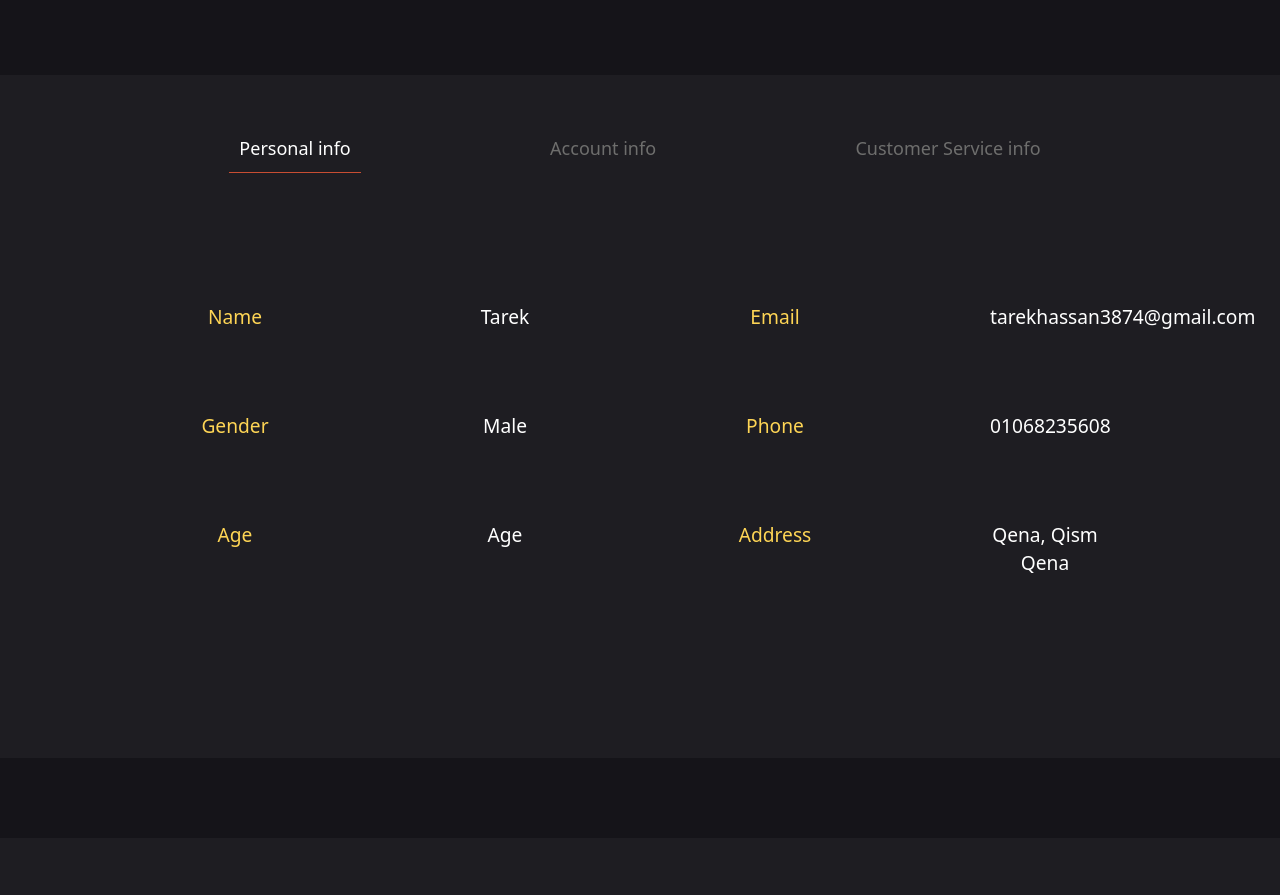
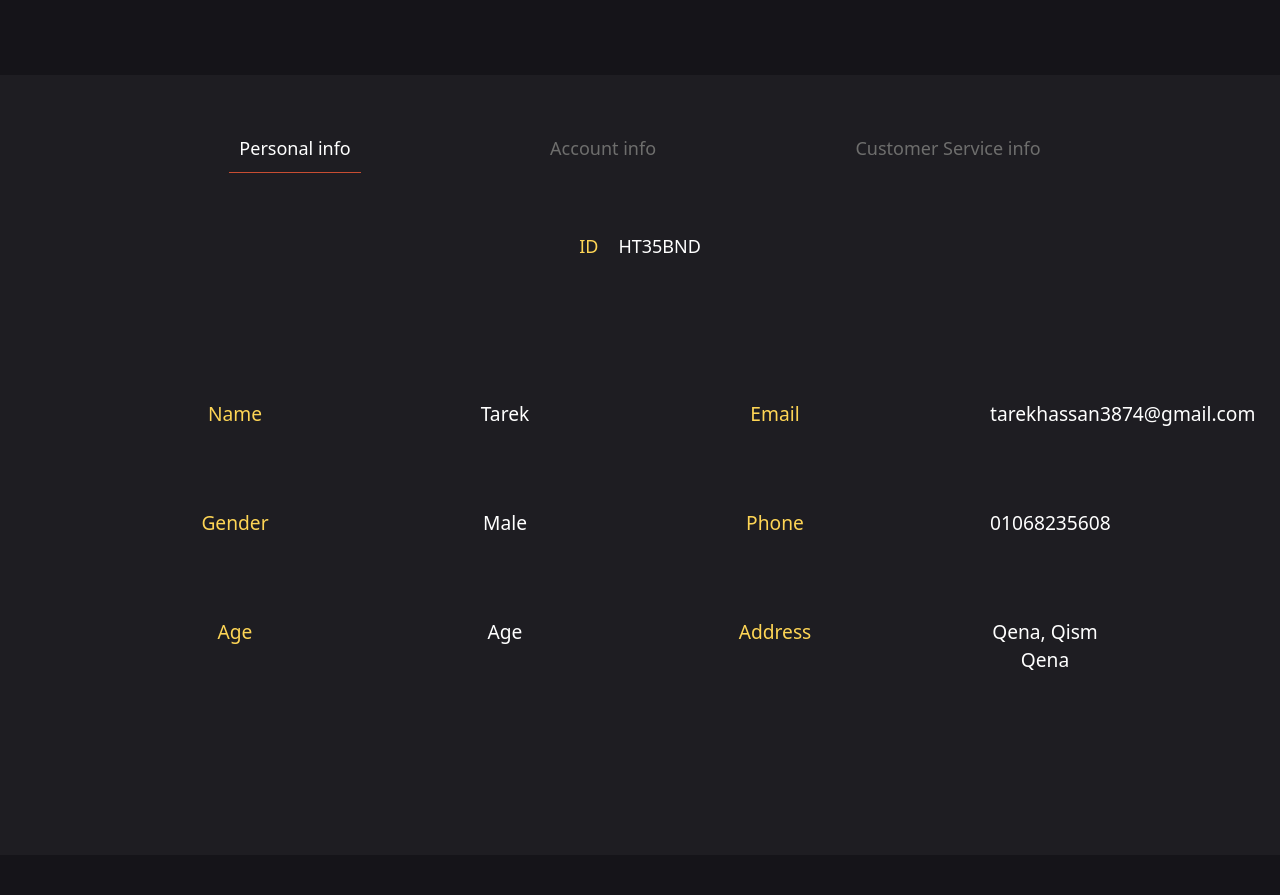
Before and after one commit to cppcoders/Recolient, a Flask app: page / in a window 1280 px wide. Shown: the part 826-1721 px from the top of the page. Run offline with Flask 2, Linux system fonts and the light colour scheme.

Commit message:
Added client id

```diff
--- a/templates/home.html
+++ b/templates/home.html
@@ -246,6 +246,10 @@
                         <!-- ************************************************ Personal Info ***************************************************-->
                         <!-- ------------------------------------------------ ------------- ----------------------------------------------------->
                         <div id="personal">
+                                <div class="flex justify-center" style="padding-top: 50px;">
+                                        <p class="text_yellow text_center h3">ID</p>
+                                        <p class="h3 text_center" style="color: white;">HT35BND</p>
+                                </div>
                                 <div class="personal flex justify-evenly">
                                         <div class="left w-3/6 text_center flex justify-start">
                                                 <div class="l-left w-3/6 text_center">
```
